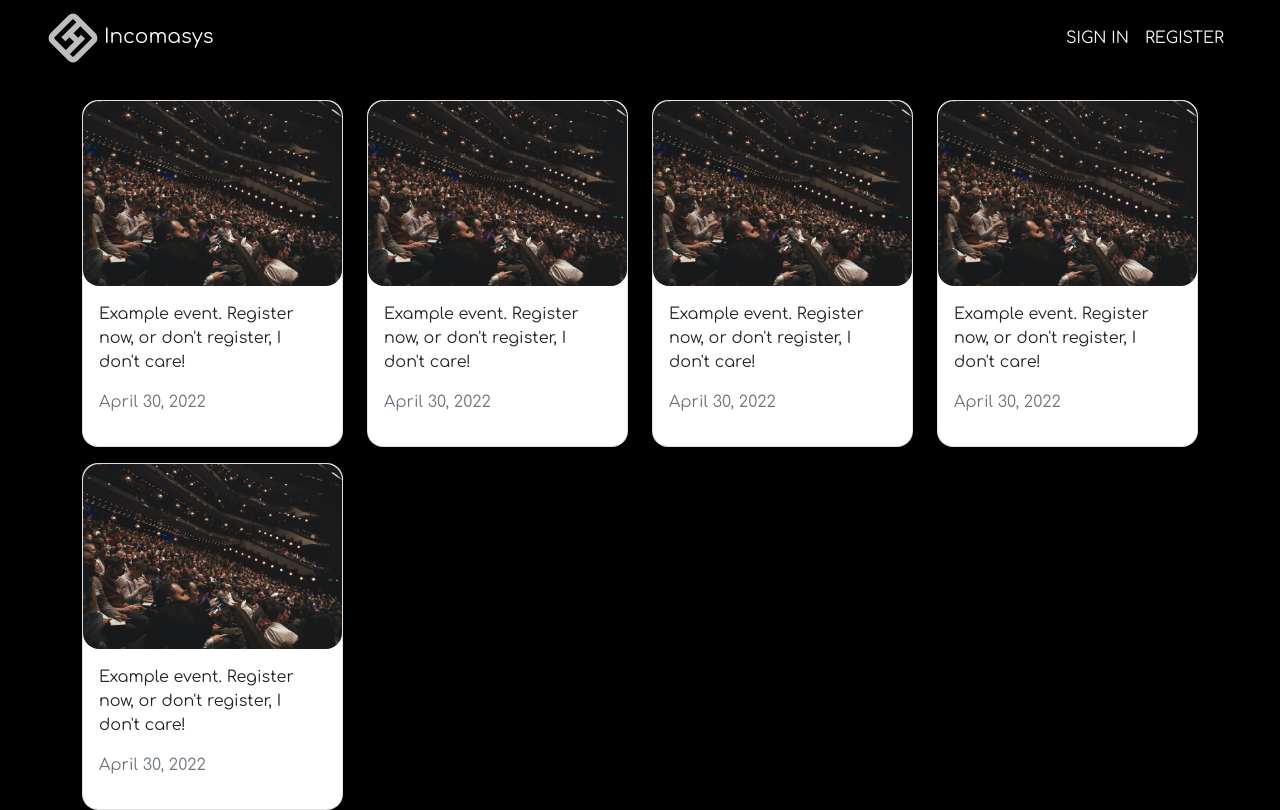
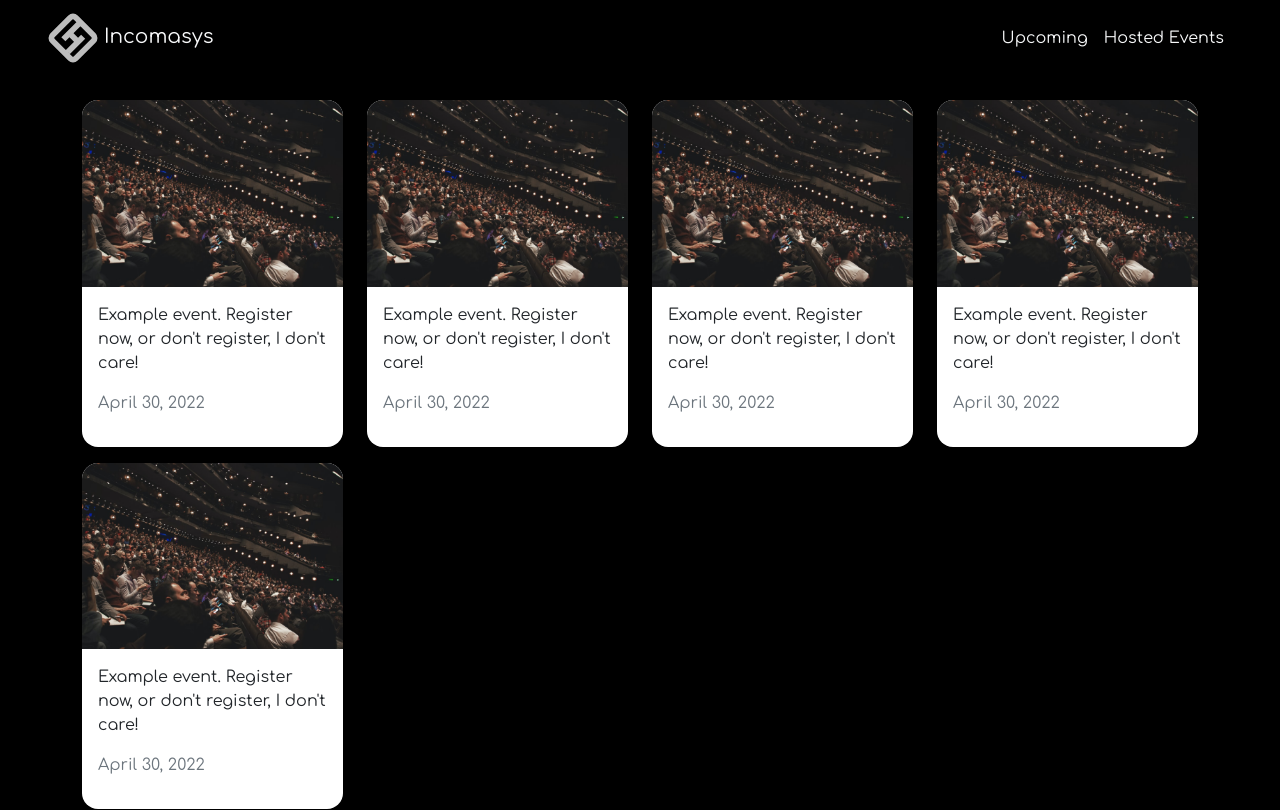
Before and after one commit to Mitul16/Incomasys, a Django app: page /upcoming/ in a window 1280 px wide. Run offline with Django 4.2, Linux system fonts and the light colour scheme.

Commit message:
Improved styling and added dynamically rendered nav elements

```diff
--- a/main/static/css/styles.css
+++ b/main/static/css/styles.css
@@ -1,17 +1,18 @@
-@import url('https://fonts.googleapis.com/css2?family=Comfortaa:wght@300;400;500;600;700&display=swap');
-@import url('https://fonts.googleapis.com/css2?family=Source+Sans+Pro:ital,wght@0,200;0,300;0,400;0,600;0,700;0,900;1,200;1,300;1,400;1,600;1,700;1,900&display=swap');
+@import url("https://fonts.googleapis.com/css2?family=Comfortaa:wght@300;400;500;600;700&display=swap");
+@import url("https://fonts.googleapis.com/css2?family=Source+Sans+Pro:ital,wght@0,200;0,300;0,400;0,600;0,700;0,900;1,200;1,300;1,400;1,600;1,700;1,900&display=swap");
 
 * {
-    font-family: 'Comfortaa', cursive;
+  font-family: "Comfortaa", cursive;
 }
 
 body {
   min-height: 100vh;
   background-color: #000;
+  overflow-x: hidden !important;
 }
 
 .font-style-2 {
-    font-family: 'Source Sans Pro', sans-serif;
+  font-family: "Source Sans Pro", sans-serif;
 }
 
 .img-style-home {
@@ -29,34 +30,39 @@ body {
   border: none;
   border-top-right-radius: 50px;
   border-bottom-left-radius: 50px;
-    background: #FF7A00;
+  background: #ff7a00;
 }
 
 .card-style {
+  border: none;
   border-radius: 1em;
+  padding: 0px !important;
 }
 
 .card-img-style {
+  margin: 0px;
   border-radius: inherit;
+  border-bottom-left-radius: 0px;
+  border-bottom-right-radius: 0px;
 }
-.main-container{
+.main-container {
   margin-top: 3%;
 }
-.font-style-2{
+.font-style-2 {
   font-weight: 300 !important;
 }
-.left{
+.left {
   display: flex;
   justify-content: center;
   align-items: center;
   text-align: center;
   height: 100vh;
 }
-.left .wrap img{
+.left .wrap img {
   height: 50vh;
 }
-.left .wrap h3{
-    font-family: 'Comfortaa';
+.left .wrap h3 {
+  font-family: "Comfortaa";
   font-style: normal;
   font-weight: 600;
   font-size: 65px;
--- a/main/templates/base.html
+++ b/main/templates/base.html
@@ -10,7 +10,7 @@
         integrity="sha384-1BmE4kWBq78iYhFldvKuhfTAU6auU8tT94WrHftjDbrCEXSU1oBoqyl2QvZ6jIW3" crossorigin="anonymous">
     <link rel="stylesheet" href="{% static 'css/styles.css' %}">
     <title>
-        {% if title %} {{ title }}
+        {% if title %} Incomasys | {{ title }}
         {% else %} Incomasys
         {% endif %}
     </title>
@@ -28,14 +28,14 @@
                 aria-label="Toggle navigation">
                 <span class="navbar-toggler-icon"></span>
             </button>
-            <div class="collapse navbar-collapse justify-content-end flex-grow-1" id="navbarSupportedContent">
+            <div class="collapse navbar-collapse justify-content-end flex-grow-1 text-light"
+                id="navbarSupportedContent">
                 <ul class="navbar-nav">
+                    {% for key,url in navs.items %}
                     <li class="nav-item">
-                        <a href="/sign-in" class="nav-link text-light">SIGN IN</a>
+                        <a href="{{ url }}" class="nav-link text-light">{{ key }}</a>
                     </li>
-                    <li class="nav-item">
-                        <a href="/sign-up" class="nav-link text-light">REGISTER</a>
-                    </li>
+                    {% endfor %}
                 </ul>
             </div>
         </div>
--- a/main/views.py
+++ b/main/views.py
@@ -1,10 +1,24 @@
 from django.shortcuts import render
 
 def home(request):
-    return render(request, 'home.html')
+    context = {
+        'title': 'Home',
+        'navs': {
+            'SIGN IN': '/sign-in',
+            'REGISTER': '/sign-up'
+        }
+    }
+    return render(request, 'home.html', context)
 
 def upcoming_conferences(request):
-    return render(request, 'upcoming_conferences.html')
+    context = {
+        'title': 'Dashboard',
+        'navs': {
+            'Upcoming': '/upcoming',
+            'Hosted Events': '#'
+        }
+    }
+    return render(request, 'upcoming_conferences.html', context)
 
 def sign_in(request):
     return render(request,'sign_in.html')
```
Also changed, not shown: other parts of main/static/css/styles.css (+14 -15 lines), main/templates/sign_in.html (+9 -5 lines), main/templates/sign_up.html (+5 -4 lines). Lines whose indentation alone changed are shown as unchanged.
